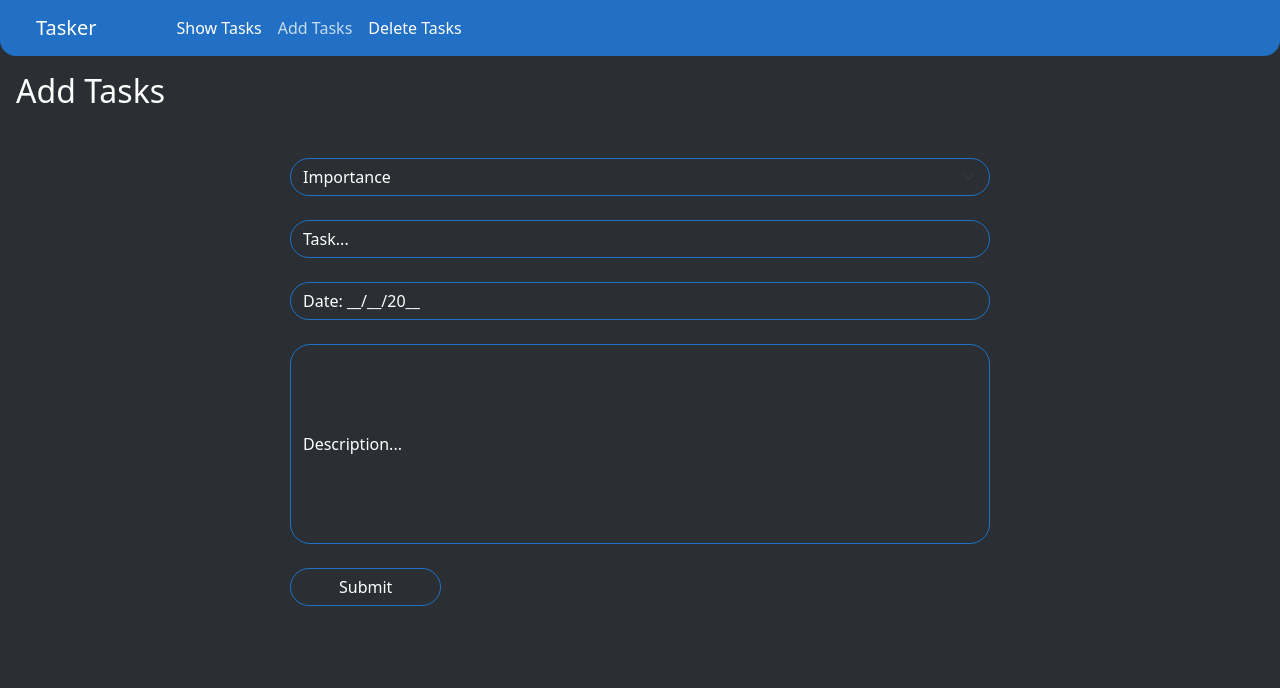
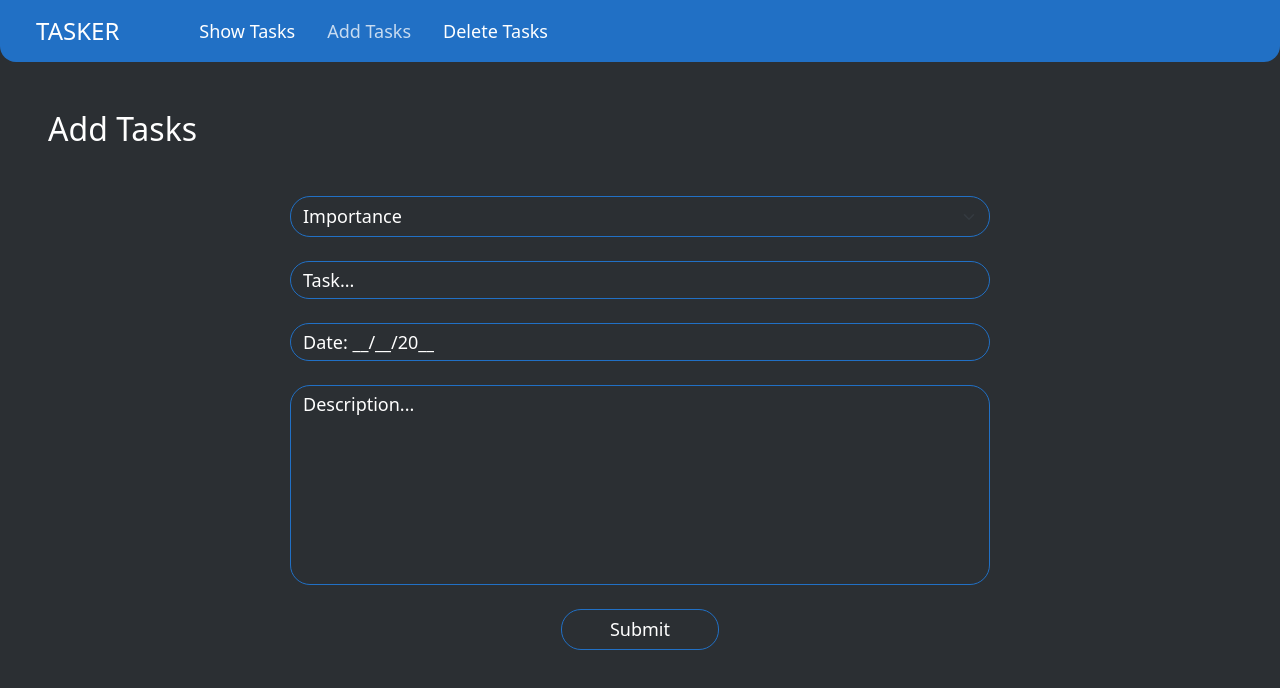
Before and after one commit to ionutprodea/tasker, a React (Vite) app: page / in a window 1280 px wide. Both pictures are taken after a click on the link "Add Tasks". Shown: the top 688 px of the page. Built offline with nearby package versions, Linux system fonts and the light colour scheme; the HTML template or start-up script is replaced by a standard one.

Commit message:
Finished styling AddTask component

```diff
--- a/src/components/AddTask.tsx
+++ b/src/components/AddTask.tsx
@@ -45,7 +45,7 @@ const AddTask = () => {
 
   return (
     <>
-      <h2 className="m-3">Add Tasks</h2>
+      <h2 className="m-5">Add Tasks</h2>
       <div className="m-5 form-container">
         <form className="add-task" onSubmit={handleSubmit(onSubmit)}>
           <select
@@ -95,9 +95,11 @@ const AddTask = () => {
           {errors.details?.message && (
             <p className="form-error">{errors.details.message}</p>
           )}
-          <button type="submit" className="btn btn-primary px-5">
-            Submit
-          </button>
+          <div className="d-flex justify-content-center">
+            <button type="submit" className="btn btn-primary px-5">
+              Submit
+            </button>
+          </div>
         </form>
       </div>
     </>
--- a/src/components/NavBar.tsx
+++ b/src/components/NavBar.tsx
@@ -27,7 +27,7 @@ const NavBar = ({ onSelectedMenu }: Props) => {
               handleMenuClick({ task: true, add: false, delete: false });
             }}
           >
-            Tasker
+            TASKER
           </a>
           <button
             className="navbar-toggler me-4"
@@ -42,7 +42,7 @@ const NavBar = ({ onSelectedMenu }: Props) => {
           </button>
           <div className="collapse navbar-collapse ms-4" id="navbarNav">
             <ul className="navbar-nav">
-              <li className="nav-item">
+              <li className="nav-item me-3">
                 <a
                   className="nav-link"
                   href="#"
@@ -53,7 +53,7 @@ const NavBar = ({ onSelectedMenu }: Props) => {
                   Show Tasks
                 </a>
               </li>
-              <li className="nav-item">
+              <li className="nav-item me-3">
                 <a
                   className="nav-link"
                   href="#"
@@ -64,7 +64,7 @@ const NavBar = ({ onSelectedMenu }: Props) => {
                   Add Tasks
                 </a>
               </li>
-              <li className="nav-item">
+              <li className="nav-item me-3">
                 <a
                   className="nav-link"
                   href="#"
--- a/src/index.css
+++ b/src/index.css
@@ -7,7 +7,9 @@
 
 body {
     background: var(--background_color);
+    font-size: large;
 }
+
 
 h2 {
     color: var(--secondary_color);
@@ -22,6 +24,7 @@ h2 {
 
 .navbar-brand {
     color: var(--secondary_color);
+    font-size: x-large;
 }
 
 .navbar-brand:hover {
@@ -72,6 +75,7 @@ h2 {
     background-color: var(--background_color);
     border-color: var(--primary_color);
     border-radius: 20px;
+    font-size: large;
 }
 
 .form-control {
@@ -82,7 +86,10 @@ h2 {
 }
 
 .form-control::placeholder{
+    position: absolute;
+    top: 6px;
     color: var(--secondary_color);
+    font-size: large;
 }
 
 .form-control:focus {
@@ -103,6 +110,7 @@ h2 {
     border-color: var(--primary_color);
     border-radius: 20px;
     transition: all ease-in-out 0.7s;
+    font-size: large;
 }
 
 .btn-primary:hover {
```
